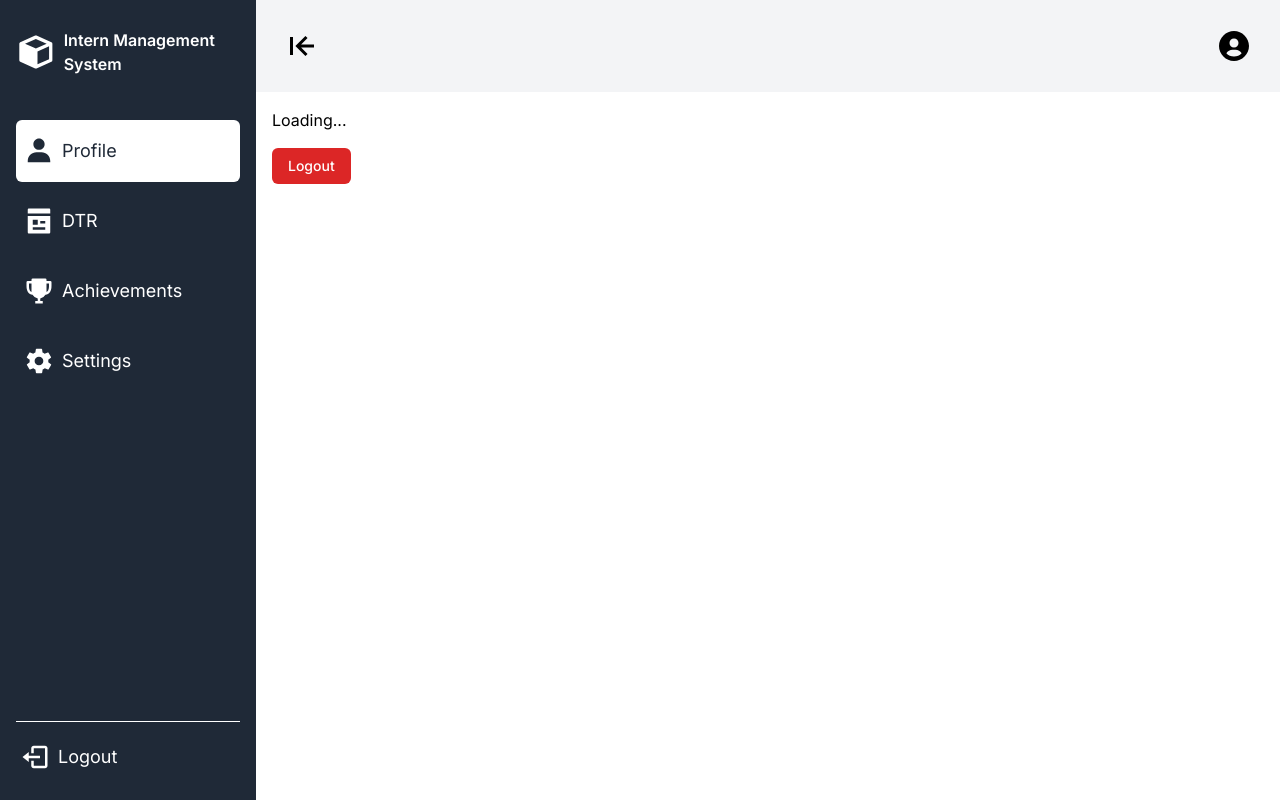
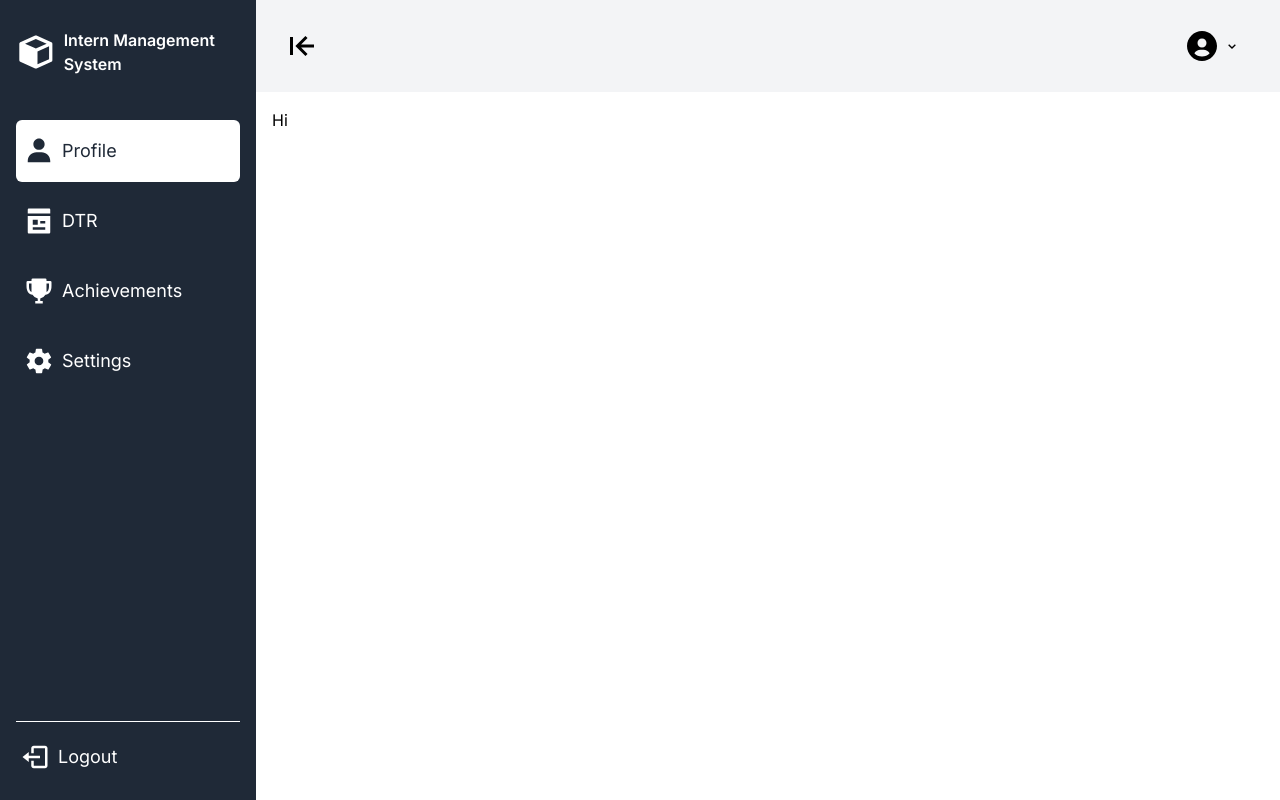
Before and after one commit to Contradictive88/intern-management-system, a Next.js app: page /profile in a window 1280 px wide. Before the commit this address had no page. Built offline with nearby package versions, Linux system fonts and the light colour scheme.

Commit message:
adjusted login and header

```diff
--- a/src/app/components/Header.tsx
+++ b/src/app/components/Header.tsx
@@ -1,5 +1,18 @@
-import React from 'react';
-import { BiArrowToLeft, BiArrowToRight, BiSolidUserCircle } from "react-icons/bi";
+import React, { useState, useEffect } from 'react';
+import { BiArrowToLeft, BiArrowToRight } from "react-icons/bi";
+import { jwtDecode } from "jwt-decode";
+import axios from 'axios';
+import { BiSolidUserCircle, BiChevronDown } from 'react-icons/bi';
+
+interface DecodedToken {
+    username: string;
+    role: string;
+    user: {
+        id: number;
+        username: string;
+        email: string;
+    };
+}
 
 interface HeaderProps {
     toggleSidebar: () => void;
@@ -7,15 +20,70 @@ interface HeaderProps {
 }
 
 const Header: React.FC<HeaderProps> = ({ toggleSidebar, isRetracted }) => {
+    const [isOpen, setIsOpen] = useState(false);
+
+    const toggleDropdown = () => {
+      setIsOpen(!isOpen);
+    };
+
+    const [user, setUser] = useState<DecodedToken | null>(null);
+
+    useEffect(() => {
+        const token = localStorage.getItem('token');
+        if (token) {
+            const decodedToken = jwtDecode<DecodedToken>(token);
+            setUser(decodedToken);
+        }
+    }, []);
+
+    const handleLogout = async () => {
+        try {
+            const token = localStorage.getItem('token');
+            if (token) {
+                await axios.post(`${process.env.NEXT_PUBLIC_LARAVEL_API_URL}/api/logout`, {}, {
+                    headers: {
+                        Authorization: `Bearer ${token}`
+                    }
+                });
+            }
+            localStorage.removeItem('token');
+            window.location.href = '/';
+        } catch (error) {
+            if (axios.isAxiosError(error)) {
+                console.error('Logout failed:', error.response?.data?.message || error.message);
+            } else {
+                console.error('Logout failed:', error);
+            }
+        }
+    };
+
     return (
-        <header className="bg-gray-100 p-7 text-center flex justify-between">
+        <header className="bg-gray-100 py-7 pl-7 pr-10 text-center flex justify-between">
             {isRetracted ? (
                 <BiArrowToRight className="text-4xl cursor-pointer" onClick={toggleSidebar} />
             ) : (
                 <BiArrowToLeft className="text-4xl cursor-pointer" onClick={toggleSidebar} />
             )}
-            <div>
-                <BiSolidUserCircle className="text-4xl" />
+            <div className="relative inline-block text-left">
+                <div className="flex items-center cursor-pointer" onClick={toggleDropdown}>
+                    <BiSolidUserCircle className="text-4xl mr-1" />
+                    <BiChevronDown className="text-md" />
+                </div>
+
+                {isOpen && (
+                    <div className="absolute right-0 mt-2 w-48 rounded-md shadow-lg bg-white ring-1 ring-black ring-opacity-5">
+                        <div className="py-1" role="menu" aria-orientation="vertical" aria-labelledby="options-menu">
+                            <a
+                                href="#"
+                                className="block px-4 py-2 text-sm text-gray-700 hover:bg-gray-100"
+                                role="menuitem"
+                                onClick={handleLogout}
+                                >
+                                Logout
+                            </a>
+                        </div>
+                    </div>
+                )}
             </div>
         </header>
     );
--- a/src/app/components/Layout.tsx
+++ b/src/app/components/Layout.tsx
@@ -1,3 +1,4 @@
+"use client"
 import React, { ReactNode, useEffect, useState } from 'react';
 import Header from './Header';
 import Sidebar from './Sidebar';
--- a/src/app/hooks/useAuth.tsx
+++ /dev/null
@@ -1,44 +0,0 @@
-import { useEffect } from 'react';
-import { useRouter } from 'next/navigation';
-import { jwtDecode } from 'jwt-decode';
-
-interface DecodedToken {
-    username: string;
-    role: string;
-    exp: number;
-    user: {
-        id: number;
-        username: string;
-        email: string;
-    }
-}
-
-const useAuth = () => {
-    const router = useRouter();
-
-    useEffect(() => {
-        if (typeof window === 'undefined') return;
-
-        const token = localStorage.getItem('token');
-        if (!token) {
-            router.push('/');
-            return;
-        }
-
-        try {
-            const decodedToken = jwtDecode(token) as DecodedToken;
-            const currentTime = Math.floor(Date.now() / 1000);
-
-            if (decodedToken.exp && decodedToken.exp < currentTime) {
-                localStorage.removeItem('token');
-                router.push('/');
-            }
-        } catch (error) {
-            console.error('Invalid token:', error);
-            localStorage.removeItem('token');
-            router.push('/');
-        }
-    }, [router]);
-};
-
-export default useAuth;
--- a/src/app/hooks/useRedirectIfAuthenticated.tsx
+++ /dev/null
@@ -1,17 +0,0 @@
-import { useEffect } from 'react';
-import { useRouter } from 'next/navigation';
-
-const useRedirectIfAuthenticated = () => {
-    const router = useRouter();
-
-    useEffect(() => {
-        if (typeof window === 'undefined') return;
-
-        const token = localStorage.getItem('token');
-        if (token) {
-            router.push('/profile');
-        }
-    }, [router]);
-};
-
-export default useRedirectIfAuthenticated;
--- a/src/app/page.tsx
+++ b/src/app/page.tsx
@@ -1,26 +1,41 @@
 "use client";
+
 import { useState } from 'react';
 import axios from 'axios';
-import useRedirectIfAuthenticated from './hooks/useRedirectIfAuthenticated';
 
 const Login = () => {
-    useRedirectIfAuthenticated();
-
+    // State hooks to manage username and password input values
     const [username, setUsername] = useState('');
     const [password, setPassword] = useState('');
+    const [error, setError] = useState('');
 
+    /**
+     * Handles the form submission for login.
+     *
+     * @param {React.FormEvent<HTMLFormElement>} e - The form submission event
+     */
     const handleLogin = async (e: React.FormEvent<HTMLFormElement>) => {
+        // Prevent the default form submission behavior
         e.preventDefault();
+
         try {
+            // Send a POST request to the login API endpoint with the username and password
             const response = await axios.post(`${process.env.NEXT_PUBLIC_LARAVEL_API_URL}/api/login`, { username, password });
+
+            // Extract the token from the response
             const { token } = response.data;
+
+            // Store the token in local storage
             localStorage.setItem('token', token);
+
+            // Redirect to the profile page
             window.location.href = '/profile';
         } catch (error) {
+            // Handle any errors that occur during the login process
             if (axios.isAxiosError(error)) {
-                console.error('Login failed:', error.response?.data?.message || error.message);
+                setError(error.response?.data?.message || 'Login failed. Please try again.'); // Set error message
             } else {
-                console.error('Login failed:', error);
+                setError('Login failed. Please try again.'); // Set generic error message
             }
         }
     };
@@ -62,6 +77,11 @@ const Login = () => {
                             />
                         </div>
                     </div>
+                    {error && (
+                        <div className="text-red-500 text-sm mt-2 text-right">
+                            {error}
+                        </div>
+                    )}
                     <div>
                         <button
                             type="submit"
--- a/src/app/profile/page.tsx
+++ b/src/app/profile/page.tsx
@@ -1,71 +1,9 @@
-"use client";
-
-import { useState, useEffect } from 'react';
-import { jwtDecode } from "jwt-decode";
-import axios from 'axios';
 import Layout from '../components/Layout';
-import useAuth from '../hooks/useAuth';
-
-interface DecodedToken {
-    username: string;
-    role: string;
-    user: {
-        id: number;
-        username: string;
-        email: string;
-    };
-}
 
 const Profile: React.FC = () => {
-    useAuth();
-
-    const [user, setUser] = useState<DecodedToken | null>(null);
-
-    useEffect(() => {
-        const token = localStorage.getItem('token');
-        if (token) {
-            const decodedToken = jwtDecode<DecodedToken>(token);
-            setUser(decodedToken);
-        }
-    }, []);
-
-    const handleLogout = async () => {
-        try {
-            const token = localStorage.getItem('token');
-            if (token) {
-                await axios.post(`${process.env.NEXT_PUBLIC_LARAVEL_API_URL}/api/logout`, {}, {
-                    headers: {
-                        Authorization: `Bearer ${token}`
-                    }
-                });
-            }
-            localStorage.removeItem('token');
-            window.location.href = '/';
-        } catch (error) {
-            if (axios.isAxiosError(error)) {
-                console.error('Logout failed:', error.response?.data?.message || error.message);
-            } else {
-                console.error('Logout failed:', error);
-            }
-        }
-    };
-
     return (
         <Layout>
-            {user ? (
-                <div>
-                    <p>Hello, {user.user.username}!</p>
-                    <p>Your role is: {user.role}</p>
-                </div>
-            ) : (
-                <p>Loading...</p>
-            )}
-            <button
-                onClick={handleLogout}
-                className="block mt-4 px-4 py-2 text-sm font-medium text-white bg-red-600 rounded-md hover:bg-red-700"
-            >
-                Logout
-            </button>
+            Hi
         </Layout>
     );
 };
```
